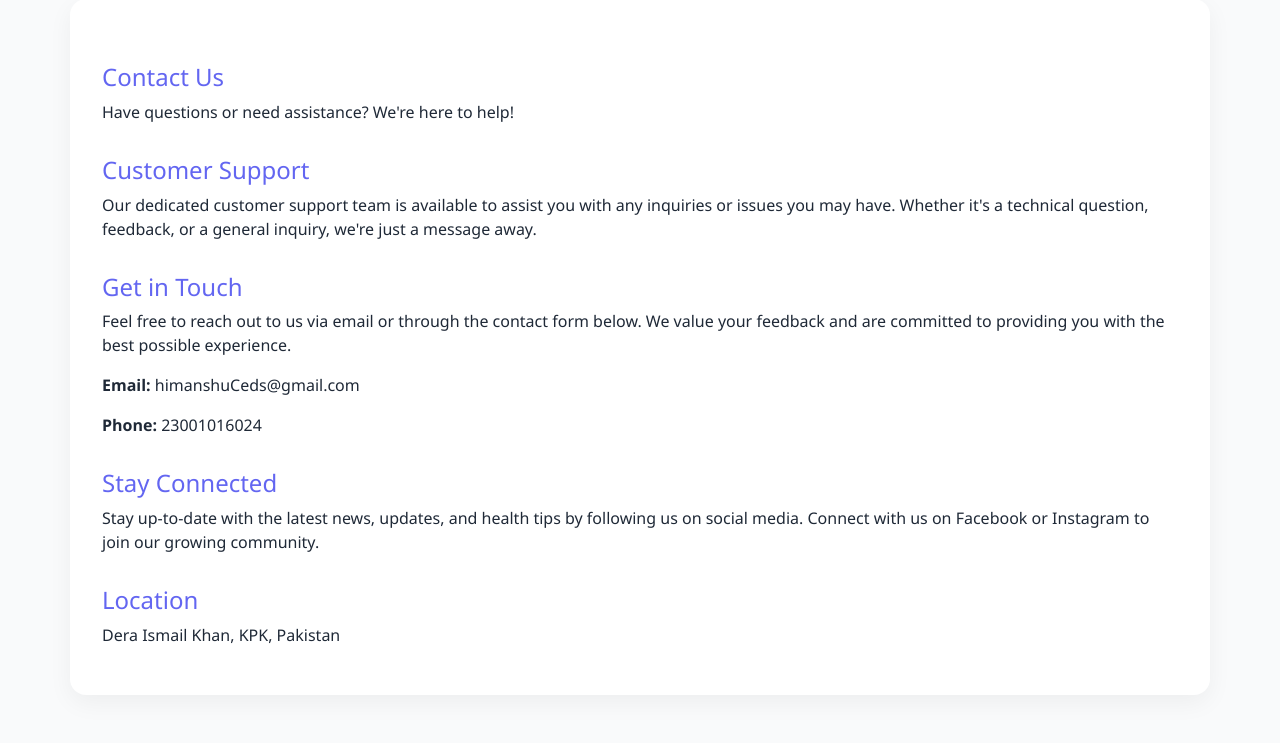
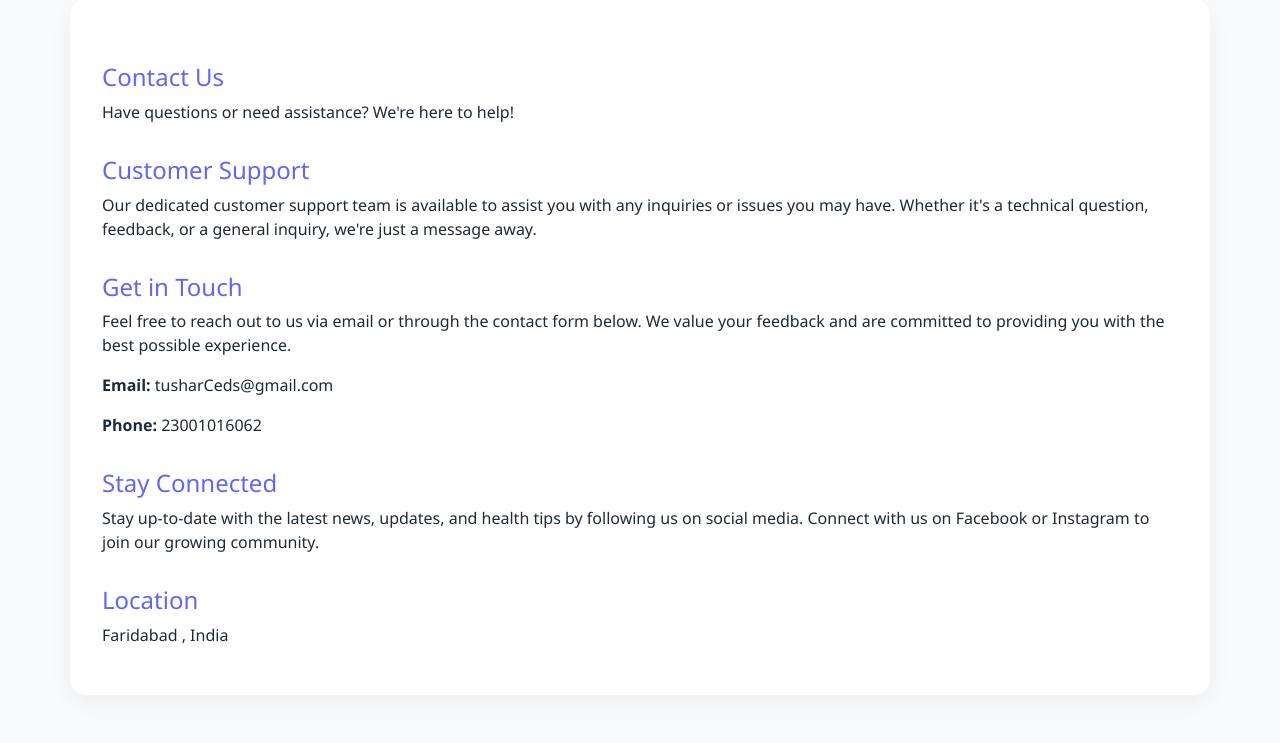
Before and after one commit to TusharCEDS/Healthify, a Flask app: page /contact in a window 1280 px wide. Shown: the part 125-868 px from the top of the page. Run offline with Flask 3, Linux system fonts and the light colour scheme; parts of the project's set-up code (start-up, migrations or seed data) failed here and were passed over.

Commit message:
Changes Done

```diff
--- a/templates/contact.html
+++ b/templates/contact.html
@@ -103,14 +103,14 @@
 
     <h4>Get in Touch</h4>
     <p>Feel free to reach out to us via email or through the contact form below. We value your feedback and are committed to providing you with the best possible experience.</p>
-    <p><strong>Email:</strong> himanshuCeds@gmail.com</p>
-    <p><strong>Phone:</strong> 23001016024</p>
+    <p><strong>Email:</strong> tusharCeds@gmail.com</p>
+    <p><strong>Phone:</strong> 23001016062</p>
 
     <h4>Stay Connected</h4>
     <p>Stay up-to-date with the latest news, updates, and health tips by following us on social media. Connect with us on Facebook or Instagram to join our growing community.</p>
 
     <h4>Location</h4>
-    <p>Dera Ismail Khan, KPK, Pakistan</p>
+    <p>Faridabad , India</p>
   </div>
 
   <!-- Bootstrap Bundle JS -->
```
